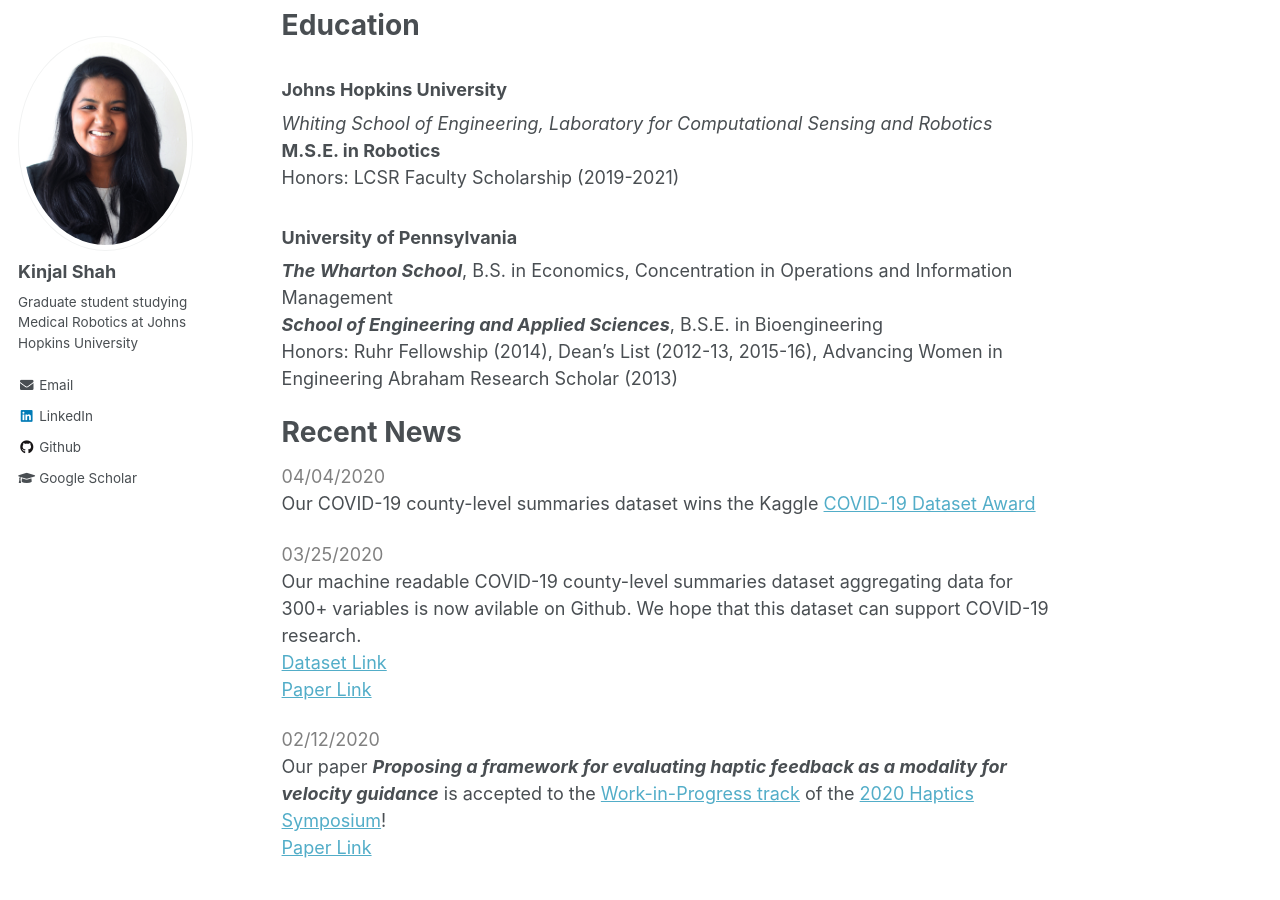
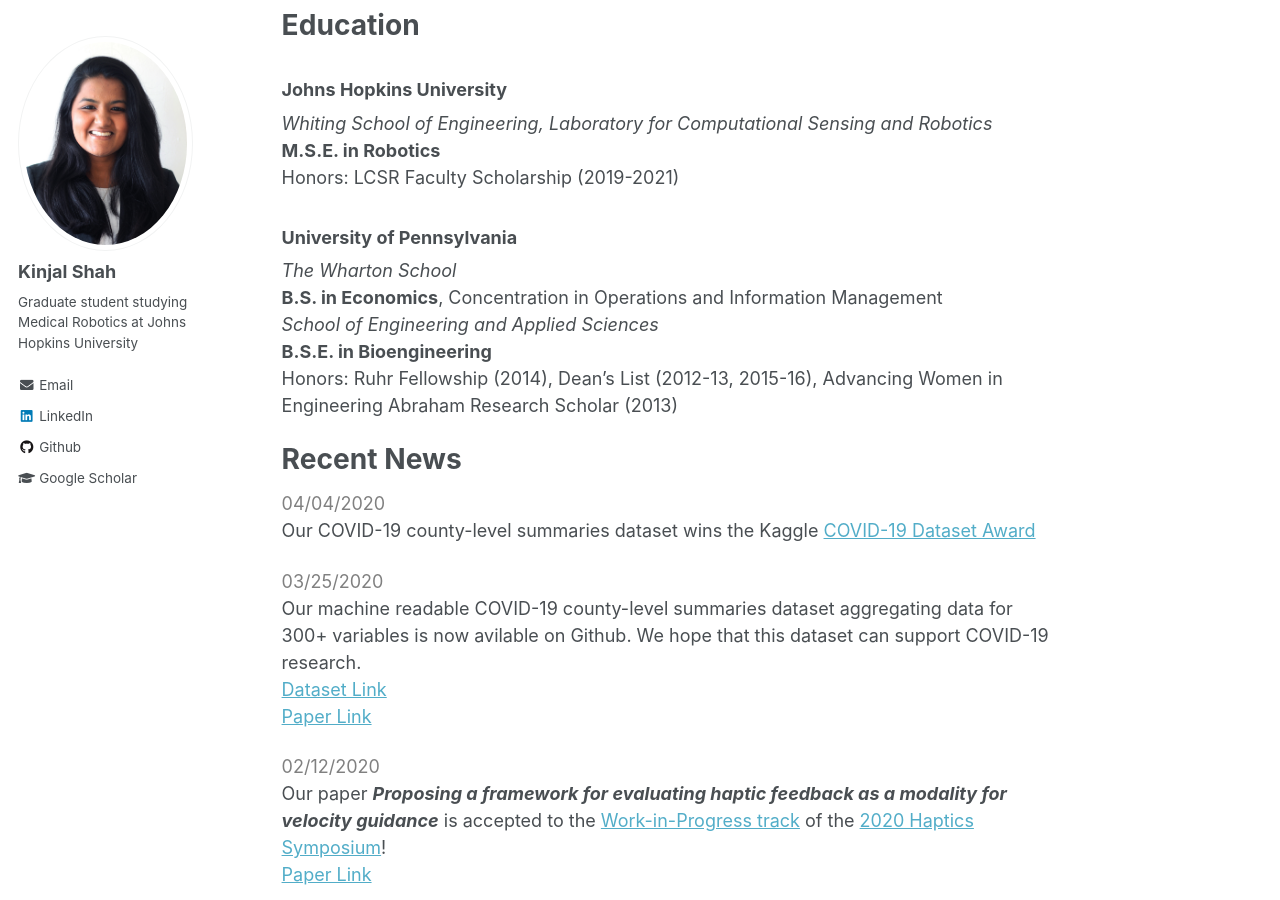
Before and after one commit to kinjmshah/kinjmshah.github.io, a Jekyll site: the page built from _pages/about.md, in a window 1280 px wide and 900 px high, scrolled down 476 px. Built offline with Jekyll 4.4.1, drawn with Linux system fonts in a browser that asks for light colours.

```diff
--- a/_pages/about.md
+++ b/_pages/about.md
@@ -20,8 +20,10 @@ I am seeking product facing opportunities focused on medical device design and d
 Honors: LCSR Faculty Scholarship (2019-2021)
 
 ### University of Pennsylvania
-***The Wharton School***, B.S. in Economics, Concentration in Operations and Information Management
-***School of Engineering and Applied Sciences***, B.S.E. in Bioengineering
+*The Wharton School*
+**B.S. in Economics**, Concentration in Operations and Information Management
+*School of Engineering and Applied Sciences*
+**B.S.E. in Bioengineering**
 Honors: Ruhr Fellowship (2014), Dean's List (2012-13, 2015-16), Advancing Women in Engineering Abraham Research Scholar (2013)
 
 # Recent News
```
